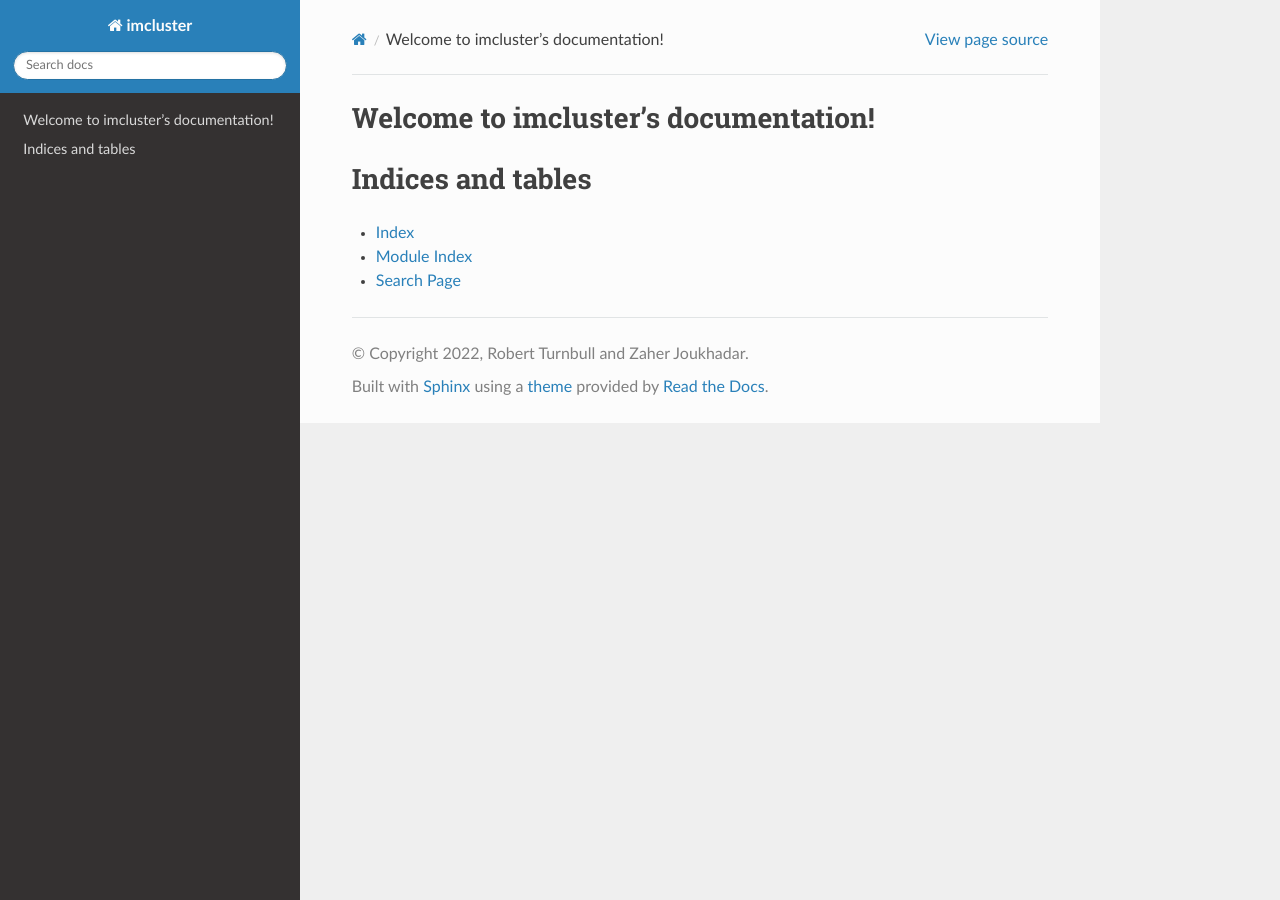
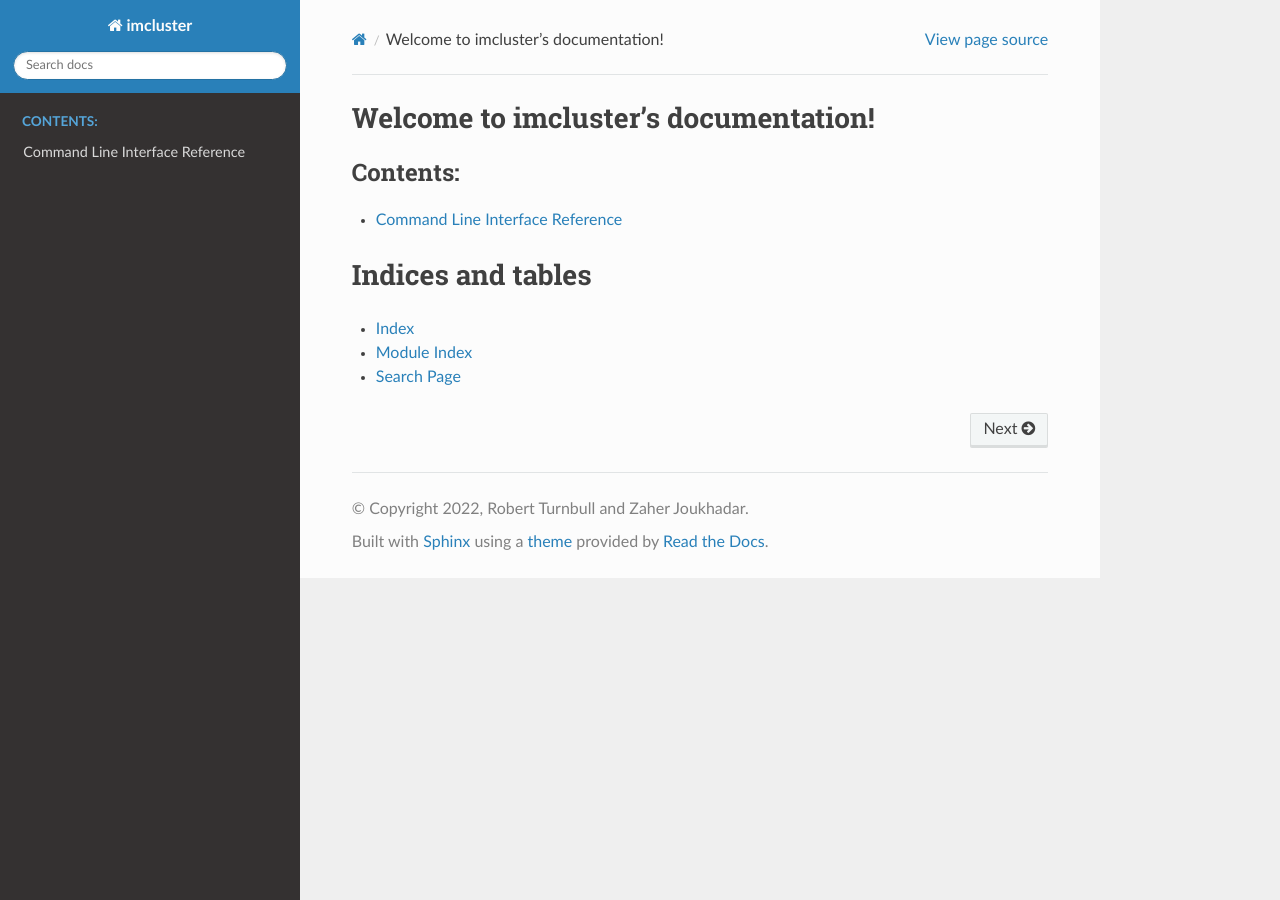
Before and after one commit to rbturnbull/imcluster, a Sphinx documentation site: the page built from docs/index.rst, in a window 1280 px wide. Built offline with Sphinx 7.4.7 and the Read the Docs theme 2.0.0, drawn with Linux system fonts in a browser that asks for light colours.

Commit message:
fixing docs

```diff
--- /dev/null
+++ b/docs/cli.rst
@@ -0,0 +1,7 @@
+================================
+Command Line Interface Reference
+================================
+
+.. click:: imcluster.main:app
+   :prog: imcluster
+   :nested: full
--- a/docs/conf.py
+++ b/docs/conf.py
@@ -40,6 +40,7 @@
     "sphinx_copybutton",
     'sphinxcontrib.bibtex',
     "myst_parser",
+    "sphinx_click",
 ]
 
 bibtex_bibfiles = ['refs.bib']
--- a/docs/index.rst
+++ b/docs/index.rst
@@ -10,7 +10,7 @@
    :maxdepth: 2
    :caption: Contents:
 
-
+   cli
 
 Indices and tables
 ==================
--- a/pyproject.toml
+++ b/pyproject.toml
@@ -25,6 +25,8 @@
 sphinx-autobuild = "^2021.3.14"
 myst-parser = "^0.15.2"
 sphinx-copybutton = "^0.4.0"
+sphinxcontrib-bibtex = "^2.4.1"
+sphinx-click = {git = "https://github.com/rbturnbull/sphinx-click.git"}
 
 [build-system]
 requires = ["poetry-core>=1.0.0"]
```
Also changed, not shown: 2 other files.
